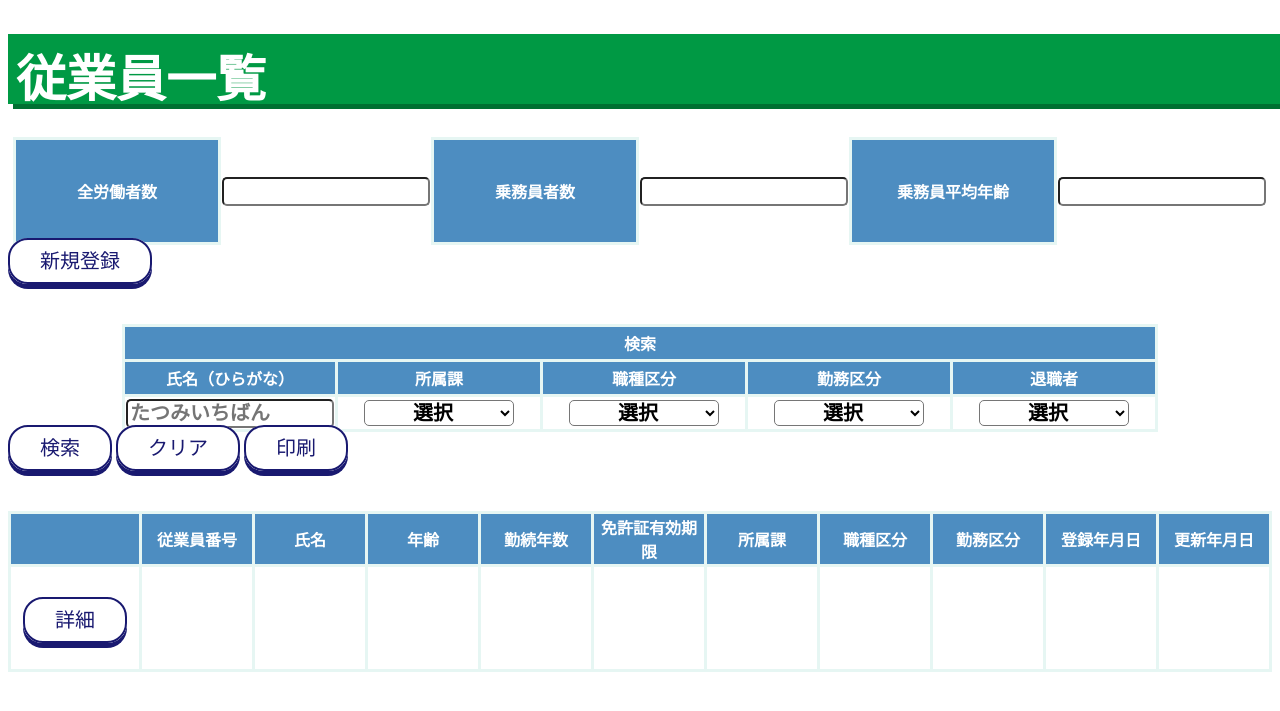
After one commit to hisao-matsushita/orijinal-system, a PHP site: page /list.html in a window 1280 px wide; the page is wider, and only the part inside the window is pictured. The commit adds this page. Shown: the top 711 px of that part. Run offline with PHP 8.4, Linux system fonts and the light colour scheme.

Commit message:
従業員登録html/cssを修正

```diff
--- /dev/null
+++ b/login/accounts/list.css
@@ -0,0 +1,123 @@
+h1 {
+  font-size: 50px;/* フォントサイズ */
+  padding: 5px 8px;
+  color: #fff;
+  background: #094;
+  box-shadow: 5px 5px 0 #007032;
+  margin-left: auto;
+  margin-right: auto;
+  width: 1300px;/* 幅 */
+  height: 60px; /* 高さ */
+}
+.first-table {
+  margin-left: auto;
+  margin-right: auto;
+  border-collapse: collapse;
+  color: #fff;
+  text-align: center;
+}
+.first-table th {
+  margin-top: 10px;
+  margin-left: auto;
+  margin-right: auto;
+  border-collapse: collapse;
+  width: 200px;
+  height: 100px;
+  border: 3px solid #e6f6f3;
+  background-color: #4d8dc1;
+  color: #fff;
+  text-align: center;
+}
+.second-table {
+  margin-top: 50px;
+  margin-left: auto;
+  margin-right: auto;
+  border-collapse: collapse;
+  color: #fff;
+  text-align: center;
+}
+.second-table th {
+  margin-left: auto;
+  margin-right: auto;
+  border-collapse: collapse;
+  width: 200px;
+  height: 30px;
+  border: 3px solid #e6f6f3;
+  background-color: #4d8dc1;
+  color: #fff;
+  text-align: center;
+}
+.second-table td {
+  margin-left: auto;
+  margin-right: auto;
+  border-collapse: collapse;
+  width: 100px;
+  height: 30px;
+  border: 3px solid #e6f6f3;
+  color: #ffffff00;
+  text-align: center;
+}
+select, input {
+  font-weight: bold; /* 太文字 */
+  font-size: 20px;/* フォントサイズ */
+  border-radius: 5px;/* 角の丸み*/
+  color: #000;/* テキストカラー */
+  background-color: #FFF; /* 背景色 */
+}
+select {
+  width: 150px;/* 幅 */
+  text-align: center;
+}
+input {
+  width: 200px;/* 幅 */
+}
+.third-table {
+  margin-top: 50px;
+  margin-left: auto;
+  margin-right: auto;
+  border-collapse: collapse;
+  color: #fff;
+  text-align: center;
+}
+.third-table th {
+  margin-left: auto;
+  margin-right: auto;
+  border-collapse: collapse;
+  width: 200px;
+  height: 30px;
+  border: 3px solid #e6f6f3;
+  background-color: #4d8dc1;
+  color: #ffffff;
+  text-align: center;
+}
+.third-table td {
+  margin-left: auto;
+  margin-right: auto;
+  border-collapse: collapse;
+  width: 100px;
+  height: 100px;
+  border: 3px solid #e6f6f3;
+  color: #ffffff00;
+  text-align: center;
+}
+.button {
+  background-color: #fff;
+  border: solid 2px #191970;
+  color: #191970;
+  border-radius: 20px;
+  padding: 10px 30px;
+  text-decoration: none;
+  font-size: 20px;
+  box-shadow: 0 5px 0 #191970;
+  transition: .3s;
+}
+.flex {
+padding: 30px 0;
+display: flex;
+justify-content: center;
+}
+.button:hover {
+  color: #191970;
+  transform: translateY(5px);
+  box-shadow: 0 0 0 #191970;
+}
--- /dev/null
+++ b/login/accounts/list.html
@@ -0,0 +1,107 @@
+<!DOCTYPE html>
+<html>
+    <head>
+        <title>従業員一覧</title>
+        <meta charset="utf-8">
+        <link rel="stylesheet" href="list.css">
+    </head>
+    <header>
+        <h1>従業員一覧</h1>
+    </header>
+    <body>
+        <table class="first-table">
+            <tr>
+                <th>全労働者数</th>
+                <td><input type="text"></td>
+                <th>乗務員者数</th>
+                <td><input type="text"></td>
+                <th>乗務員平均年齢</th>
+                <td><input type="text"></td>
+            </tr>
+        </table>
+            <a href="#" class="button">新規登録</a>
+        <table class="second-table">
+            <tr>
+                <th colspan="5">検索</th>
+            </tr>
+            <tr>
+                <th>氏名（ひらがな）</th>
+                <th>所属課</th>
+                <th>職種区分</th>
+                <th>勤務区分</th>
+                <th>退職者</th>
+            </tr>
+                <td><input type="text" placeholder="たつみいちばん"></td>
+                <td><select name="account_department">
+                        <option value="">選択</option>
+                        <option value="内勤">内勤</option>
+                        <option value="外勤">外勤</option>
+                    </select>
+                </td>
+                <td><select name="account_classification">
+                        <option value="">選択</option>
+                        <option value="正社員">正社員</option>
+                        <option value="準正社員">準正社員</option>
+                        <option value="嘱託">嘱託</option>
+                    </select>
+                </td>
+                <td><select name="account_workclass">
+                        <option value="">選択</option>
+                        <option value="役員">役員</option>
+                        <option value="管理者">管理者</option>
+                        <option value="事務員">事務員</option>
+                        <option value="整備士">整備士</option>
+                        <option value="配車係">配車係</option>
+                        <option value="乗務A">乗務A</option>
+                        <option value="乗務B">乗務B</option>
+                        <option value="乗務C">乗務C</option>
+                        <option value="乗務D">乗務D</option>
+                        <option value="乗務E">乗務E</option>
+                        <option value="乗務F">乗務F</option>
+                        <option value="乗務G">乗務G</option>
+                        <option value="乗務H">乗務H</option>
+                    </select>
+                </td>
+                <td><select name="account_retirement">
+                        <option value="">選択</option>
+                    </select>
+                </td>
+        </table>
+            <a href="#" class="button">検索</a>
+            <a href="#" class="button">クリア</a>
+            <a href="#" class="button">印刷</a>
+        <table class="third-table">
+            <tr>
+              <!-- 空欄を&nbsp;で挿入 -->
+                <th>&nbsp;</th>
+                <th>従業員番号</th>
+                <th>氏名</th>
+                <th>年齢</th>
+                <th>勤続年数</th>
+                <th>免許証有効期限</th>
+                <th>所属課</th>
+                <th>職種区分</th>
+                <th>勤務区分</th>
+                <th>登録年月日</th>
+                <th>更新年月日</th>
+            </tr>
+            <tr>
+                <td><a href="#" class="button">詳細</a></td>
+                <td rowspan="2">従業員番号表示</td>
+                <td rowspan="2">氏名表示</td>
+                <td rowspan="2">年齢表示</td>
+                <td rowspan="2">勤続年数表示</td>
+                <td rowspan="2">免許証有効期限表示</td>
+                <td rowspan="2">所属課表示</td>
+                <td rowspan="2">職種区分表示</td>
+                <td rowspan="2">勤務区分表示</td>
+                <td rowspan="2">登録年月日表示</td>
+                <td rowspan="2">更新年月日表示</td>
+            </tr>
+        </table>
+
+
+
+
+
+    </body>
```
Also changed, not shown: login/accounts/index.html (+17 -16 lines), login/accounts/style.css (+16 -7 lines).
